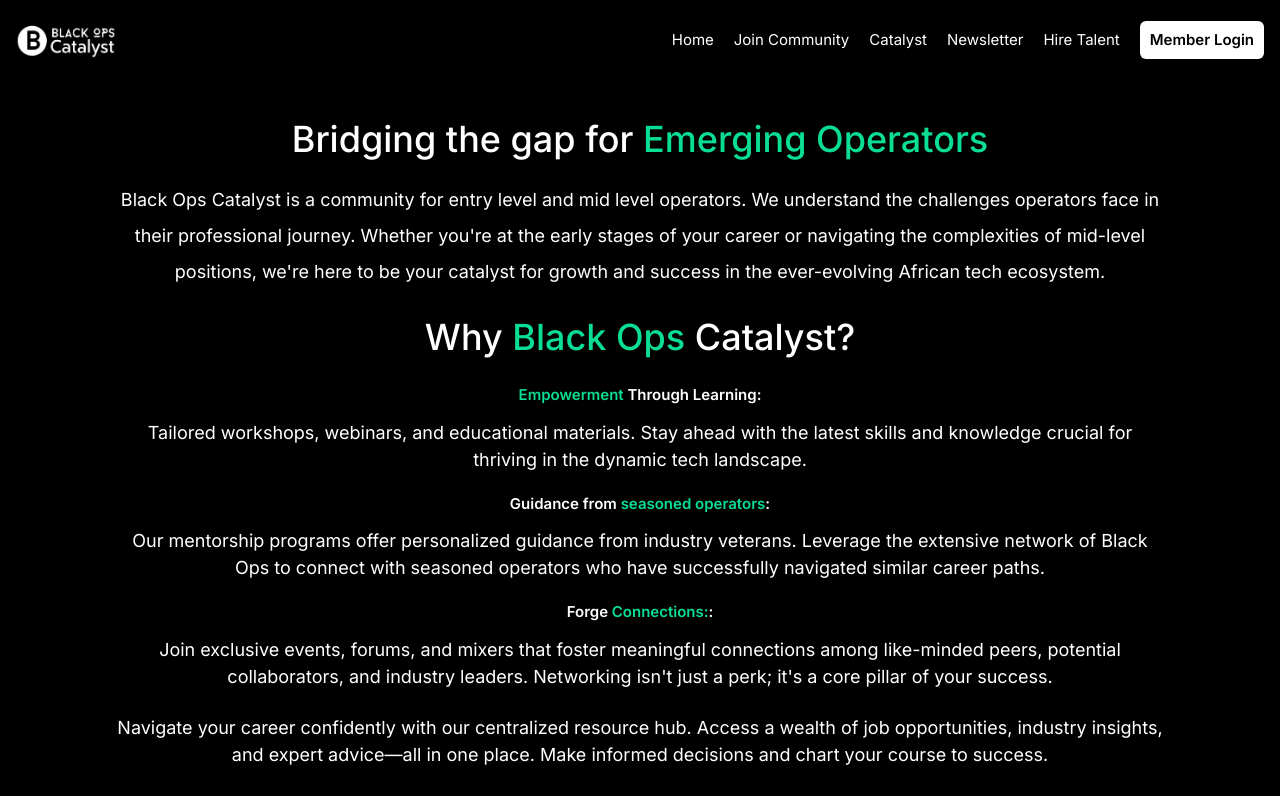
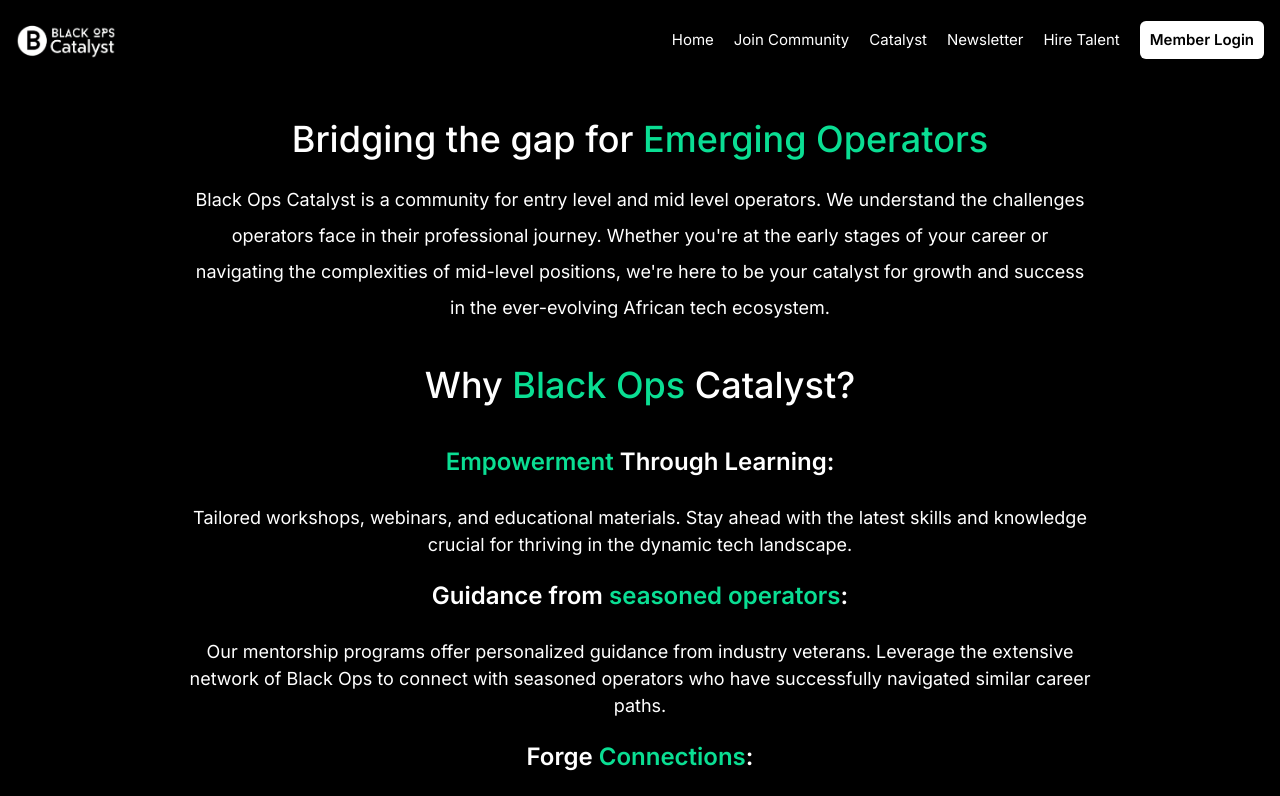
Before and after one commit to unegbuclinton/blackOp, a Next.js app: page /catalyst in a window 1280 px wide. Shown: the top 796 px of the page. Built offline with nearby package versions, Linux system fonts and the light colour scheme.

Commit message:
update catalyst

```diff
--- a/src/app/catalyst/page.tsx
+++ b/src/app/catalyst/page.tsx
@@ -2,7 +2,7 @@
 
 const Catalyst = () => {
   return (
-    <div className='max-w-[1100px] mx-auto px-6 lg:text-center'>
+    <div className='max-w-[950px] mx-auto px-6 lg:text-center'>
       <h2 className='mb-4'>
         Bridging the gap for <span>Emerging Operators</span>
       </h2>
@@ -14,10 +14,10 @@
         here to be your catalyst for growth and success in the ever-evolving
         African tech ecosystem.
       </p>
-      <h2 className='my-5'>
+      <h2 className='my-8'>
         Why <span>Black Ops</span> Catalyst?
       </h2>
-      <h3 className='mb-3 font-semibold'>
+      <h3 className='mb-3 lg:mb-6 font-semibold'>
         <span>Empowerment</span> Through Learning:
       </h3>
       <p>
@@ -25,7 +25,7 @@
         the latest skills and knowledge crucial for thriving in the dynamic tech
         landscape.
       </p>
-      <h3 className='mb-3 mt-5 font-semibold'>
+      <h3 className='mb-3 lg:mb-6 mt-5 font-semibold'>
         Guidance from <span>seasoned operators</span>:
       </h3>
       <p>
@@ -33,8 +33,8 @@
         veterans. Leverage the extensive network of Black Ops to connect with
         seasoned operators who have successfully navigated similar career paths.
       </p>
-      <h3 className='mb-3 mt-5 font-semibold'>
-        Forge <span>Connections:</span>:
+      <h3 className='mb-3 lg:mb-6 mt-5 font-semibold'>
+        Forge <span>Connections</span>:
       </h3>
       <p>
         Join exclusive events, forums, and mixers that foster meaningful
--- a/src/app/globals.css
+++ b/src/app/globals.css
@@ -27,6 +27,10 @@
   font-size: 20px;
   font-weight: 600;
 }
+h3 {
+  font-size: 18px;
+  font-weight: 600;
+}
 span {
   color: #0ade93;
 }
@@ -52,6 +56,9 @@
   p {
     font-size: 18px;
   }
+  h3 {
+    font-size: 24px;
+  }
 }
 
 .dot-background {
```
